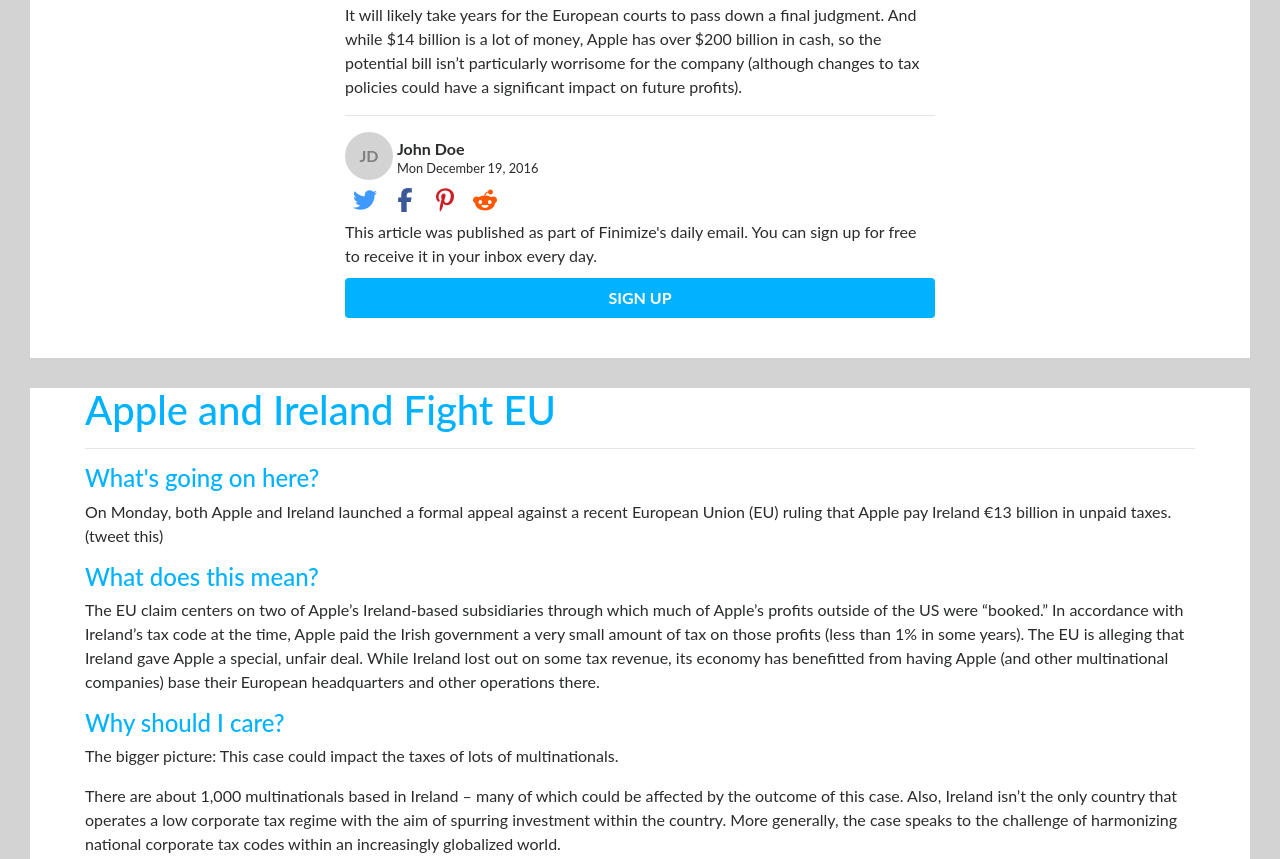
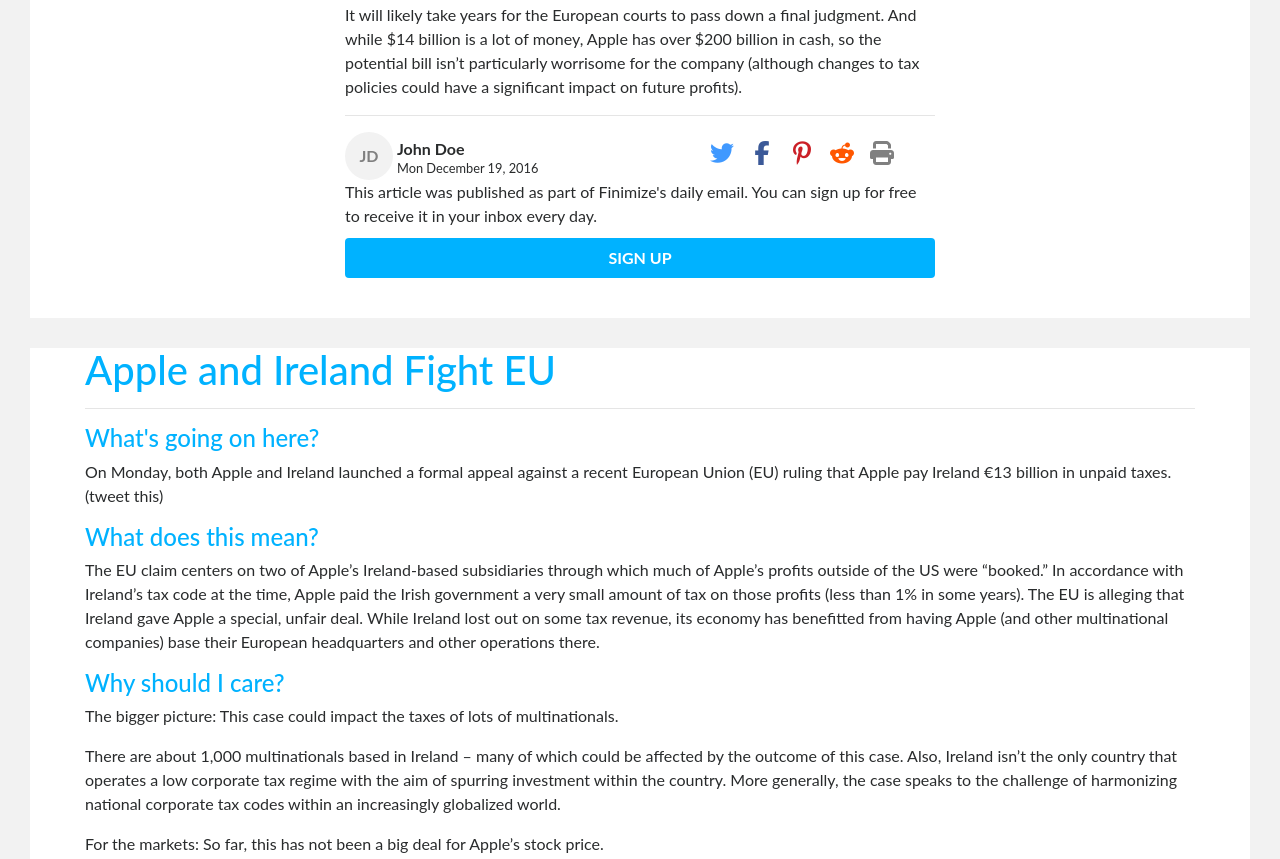
Before and after one commit to Rebehn/finimize-test, a plain HTML site: page index.html in a window 1280 px wide. Shown: the part 775-1634 px from the top of the page. Drawn offline with nearby package versions, Linux system fonts and the light colour scheme; a script that the page names is missing.

Commit message:
added favicon plus some more styling

```diff
--- a/css/style.css
+++ b/css/style.css
@@ -1,5 +1,5 @@
 body {
-  background-color: lightgrey;
+  background-color: #F2F2F2;
   font-family: "Avenir Next", "Avenir", "Lato", "Helvetica", "Arial", "Sans-Serif";
 }
 
@@ -14,7 +14,7 @@
 .navbar {
   position: fixed;
   z-index: 1;
-  background-color: lightgrey;
+  background-color: #F2F2F2;
   width: 100%;
   overflow: hidden;
 }
@@ -34,11 +34,12 @@
 
 .author {
   position: relative;
+  display: inline-block;
   width: 50%;
 }
 
 .authorInit {
-  background-color: lightgrey;
+  background-color: #F2F2F2;
   color: grey;
   display: inline-block;
   text-align: center;
@@ -65,11 +66,13 @@
 .bar {
   width: 100%;
   height: 30px;
-  background-color: lightgrey;
+  background-color: #F2F2F2;
 }
 
 .shareBox {
+  display: inline-block;
   font-size: 0;
+  width: 49%;
 }
 
 .shareLogo {
@@ -83,6 +86,7 @@
 }
 
 #shareTwitter {
+  margin-left: 20%;
   color: #4099FF;
 }
 
@@ -115,6 +119,15 @@
 
 #shareReddit:hover {
   background-color: #FF5700;
+  color: white;
+}
+
+#sharePrint {
+  color: #808080;
+}
+
+#sharePrint:hover {
+  background-color: #808080;
   color: white;
 }
 
--- a/index.html
+++ b/index.html
@@ -2,7 +2,9 @@
 <html>
   <head>
     <meta charset="utf-8">
+    <meta name="viewport" content="width=device-width, initial-scale=1">
     <title>Aaron's news page</title>
+    <link rel="icon" type="image/png" href="favicon.ico" sizes="32x32" />
     <link rel="stylesheet" href="https://maxcdn.bootstrapcdn.com/bootstrap/4.0.0-alpha.6/css/bootstrap.min.css" integrity="sha384-rwoIResjU2yc3z8GV/NPeZWAv56rSmLldC3R/AZzGRnGxQQKnKkoFVhFQhNUwEyJ" crossorigin="anonymous">
     <link rel="stylesheet" href="/css/style.css">
     <script src="https://ajax.googleapis.com/ajax/libs/jquery/3.1.1/jquery.min.js"></script>
@@ -53,8 +55,13 @@
           <div class="shareLogo" id="shareReddit">
             <i class="fa fa-reddit-alien" aria-hidden="true"></i>
           </div>
+          <div class="shareLogo" id="sharePrint">
+            <i class="fa fa-print" aria-hidden="true"></i>
+          </div>
         </div>
-        This article was published as part of Finimize's daily email. You can sign up for free to receive it in your inbox every day.
+        <div class="signupText">
+          This article was published as part of Finimize's daily email. You can sign up for free to receive it in your inbox every day.
+        </div>
         <div class="signup">
           SIGN UP
         </div>
```
Also changed, not shown: favicon.ico (added).
